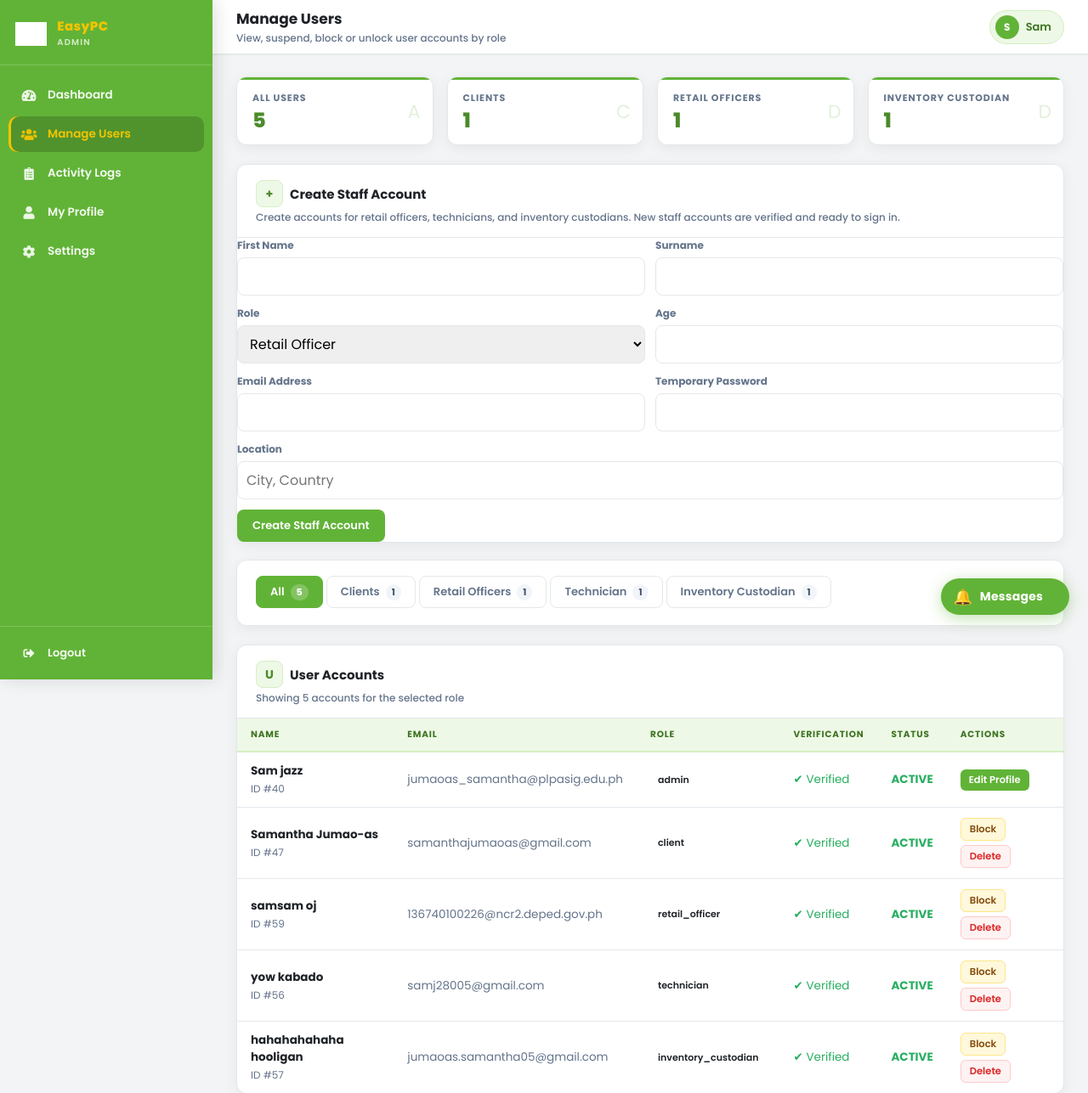
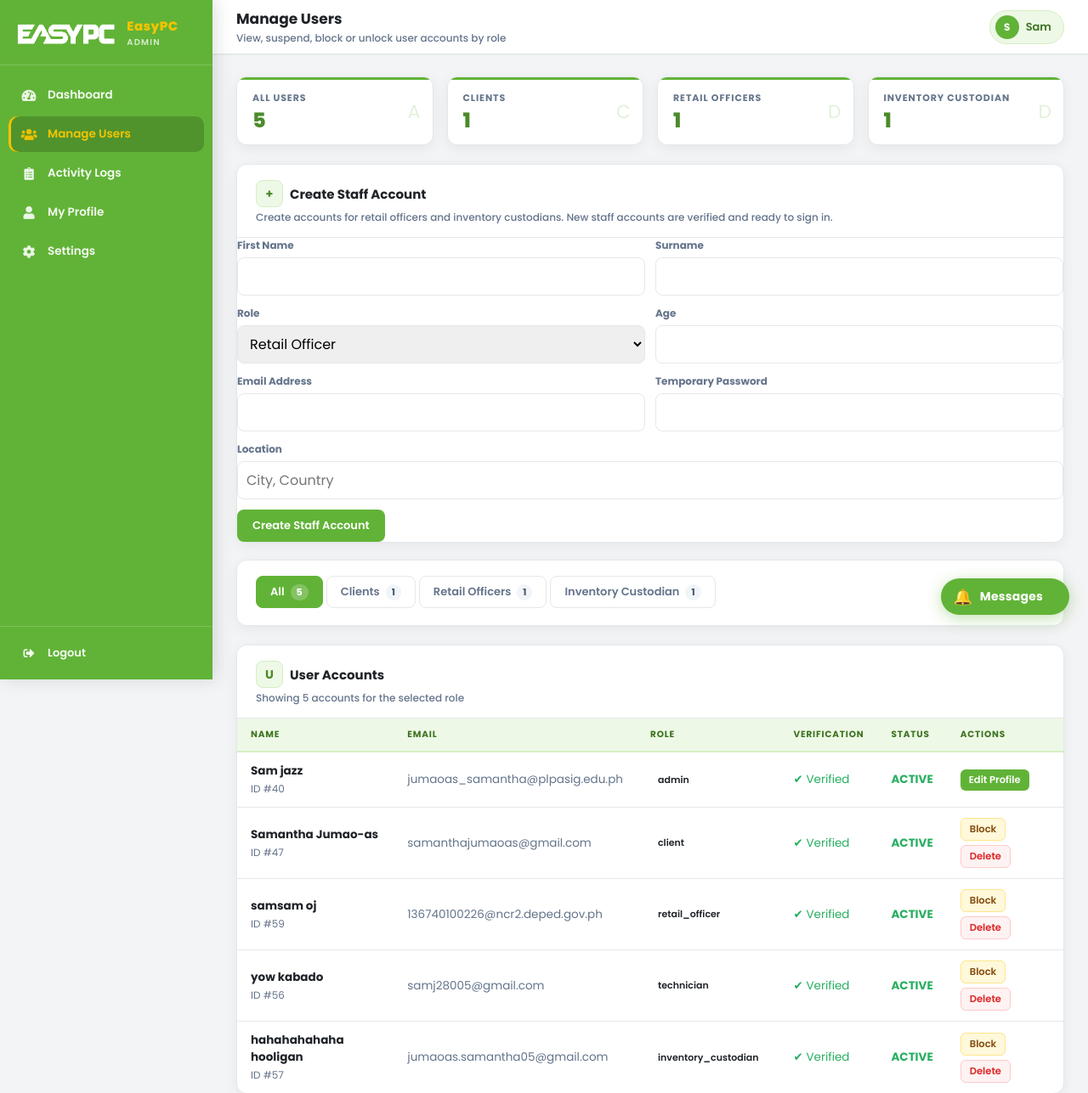
Before and after one commit to samanthajms/TechPrime-AI, a PHP site: page /ADMIN/manage_users.php in a window 1280 px wide. Shown: the top 1287 px of the page at 85% size. Run offline with PHP 8.4, Linux system fonts and the light colour scheme; a user stored in the database is signed in; data comes from the database, SQL or seed files in the repository; tables that the repository leaves empty hold one stand-in row (values such as "Sample post"); grey boxes are pictures that could not be loaded.

Commit message:
CHANGES
Logo Fix; Remove Technician

```diff
--- a/TechPrime-AI/ADMIN/admin_profile.php
+++ b/TechPrime-AI/ADMIN/admin_profile.php
@@ -103,7 +103,7 @@ $adminInitials = strtoupper(substr($admin['name'] ?? 'A', 0, 1));
 
 <div class="sidebar">
     <div class="sidebar-brand">
-        <img src="../assets/easypc-logo-transparent.png" alt="EasyPC" class="ep-logo-img brand-logo">
+        <img src="../assets/logo.png" alt="EasyPC" class="ep-logo-img brand-logo">
         <div>
             <div class="brand-text">EasyPC</div>
             <div class="brand-sub">Admin</div>
--- a/TechPrime-AI/ADMIN/admin_settings.php
+++ b/TechPrime-AI/ADMIN/admin_settings.php
@@ -163,7 +163,7 @@ $adminInitials = strtoupper(substr($_SESSION['name'] ?? 'A', 0, 1));
 
 <div class="sidebar">
     <div class="sidebar-brand">
-        <img src="../assets/easypc-logo-transparent.png" alt="EasyPC" class="ep-logo-img brand-logo">
+        <img src="../assets/logo.png" alt="EasyPC" class="ep-logo-img brand-logo">
         <div>
             <div class="brand-text">EasyPC</div>
             <div class="brand-sub">Admin</div>
--- a/TechPrime-AI/ADMIN/manage_users.php
+++ b/TechPrime-AI/ADMIN/manage_users.php
@@ -10,7 +10,6 @@ checkRole('admin');
 $admin_id = (int)$_SESSION['user_id'];
 $staffRoles = [
     'retail_officer' => 'Retail Officer',
-    'technician' => 'Technician',
     'inventory_custodian' => 'Inventory Custodian',
 ];
 
@@ -109,7 +108,6 @@ $all_users     = $db->query("SELECT u.*, la.reason as lock_reason, la.locked_at
 $clients       = $db->query("SELECT u.*, la.reason as lock_reason, la.locked_at FROM users u LEFT JOIN locked_accounts la ON la.user_id = u.id WHERE u.role='client' ORDER BY u.name ASC");
 $admins        = $db->query("SELECT u.*, la.reason as lock_reason, la.locked_at FROM users u LEFT JOIN locked_accounts la ON la.user_id = u.id WHERE u.role='admin' ORDER BY u.name ASC");
 $retail_officers        = $db->query("SELECT u.*, la.reason as lock_reason, la.locked_at FROM users u LEFT JOIN locked_accounts la ON la.user_id = u.id WHERE u.role='retail_officer' ORDER BY u.name ASC");
-$technicians        = $db->query("SELECT u.*, la.reason as lock_reason, la.locked_at FROM users u LEFT JOIN locked_accounts la ON la.user_id = u.id WHERE u.role='technician' ORDER BY u.name ASC");
 $inventory_custodians        = $db->query("SELECT u.*, la.reason as lock_reason, la.locked_at FROM users u LEFT JOIN locked_accounts la ON la.user_id = u.id WHERE u.role='inventory_custodian' ORDER BY u.name ASC");
 
 
@@ -118,14 +116,13 @@ $count_all     = $db->query("SELECT COUNT(*) as c FROM users")->fetch_assoc()['c
 $count_client  = $db->query("SELECT COUNT(*) as c FROM users WHERE role='client'")->fetch_assoc()['c'];
 $count_admin   = $db->query("SELECT COUNT(*) as c FROM users WHERE role='admin'")->fetch_assoc()['c'];
 $count_officer   = $db->query("SELECT COUNT(*) as c FROM users WHERE role='retail_officer'")->fetch_assoc()['c'];
-$count_technician   = $db->query("SELECT COUNT(*) as c FROM users WHERE role='technician'")->fetch_assoc()['c'];
 $count_custodian   = $db->query("SELECT COUNT(*) as c FROM users WHERE role='inventory_custodian'")->fetch_assoc()['c'];
 
 
 $adminInitials = strtoupper(substr($_SESSION['name'] ?? 'A', 0, 1));
 $csrf = generateCsrfToken();
 $active_tab = $_GET['tab'] ?? 'all';
-$valid_tabs = ['all', 'client', 'admin', 'retail_officer', 'technician', 'inventory_custodian'];
+$valid_tabs = ['all', 'client', 'admin', 'retail_officer', 'inventory_custodian'];
 if (!in_array($active_tab, $valid_tabs, true)) {
     $active_tab = 'all';
 }
@@ -141,7 +138,6 @@ $user_rows = [
     'client'  => fetchToArray($clients),
     'admin'   => fetchToArray($admins),
     'retail_officer' => fetchToArray($retail_officers),
-    'technician' => fetchToArray($technicians),
     'inventory_custodian' => fetchToArray($inventory_custodians),
 
 ];
@@ -469,7 +465,7 @@ $users = $user_rows[$active_tab];
 
 <div class="sidebar">
     <div class="sidebar-brand">
-        <img src="../assets/easypc-logo-transparent.png" alt="EasyPC" class="ep-logo-img brand-logo">
+        <img src="../assets/logo.png" alt="EasyPC" class="ep-logo-img brand-logo">
         <div>
             <div class="brand-text">EasyPC</div>
             <div class="brand-sub">Admin</div>
@@ -530,7 +526,7 @@ $users = $user_rows[$active_tab];
             <div class="card-header">
                 <div>
                     <h3><span class="card-icon">+</span> Create Staff Account</h3>
-                    <div class="card-subtitle">Create accounts for retail officers, technicians, and inventory custodians. New staff accounts are verified and ready to sign in.</div>
+                    <div class="card-subtitle">Create accounts for retail officers and inventory custodians. New staff accounts are verified and ready to sign in.</div>
                 </div>
             </div>
             <form method="post" class="staff-create-grid">
@@ -579,7 +575,6 @@ $users = $user_rows[$active_tab];
                 <a class="tab-btn <?php echo $active_tab === 'all' ? 'active' : ''; ?>" href="manage_users.php?tab=all">All <span class="tab-count"><?php echo (int)$count_all; ?></span></a>
                 <a class="tab-btn <?php echo $active_tab === 'client' ? 'active' : ''; ?>" href="manage_users.php?tab=client">Clients <span class="tab-count"><?php echo (int)$count_client; ?></span></a>
                 <a class="tab-btn <?php echo $active_tab === 'retail_officer' ? 'active' : ''; ?>" href="manage_users.php?tab=retail_officer">Retail Officers <span class="tab-count"><?php echo (int)$count_officer; ?></span></a>
-                <a class="tab-btn <?php echo $active_tab === 'technician' ? 'active' : ''; ?>" href="manage_users.php?tab=technician">Technician <span class="tab-count"><?php echo (int)$count_technician; ?></span></a>
                 <a class="tab-btn <?php echo $active_tab === 'inventory_custodian' ? 'active' : ''; ?>" href="manage_users.php?tab=inventory_custodian">Inventory Custodian <span class="tab-count"><?php echo (int)$count_custodian; ?></span></a>
             </div>
         </div>
--- a/TechPrime-AI/includes/staff_layout.php
+++ b/TechPrime-AI/includes/staff_layout.php
@@ -71,7 +71,7 @@ if (!function_exists('staff_logo_href')) {
     {
         $scriptDir = str_replace('\\', '/', dirname($_SERVER['SCRIPT_NAME'] ?? ''));
         if (preg_match('#/(ADMIN|RETAIL|INVENTORY|courier)$#', $scriptDir)) {
-            return '../assets/easypc-logo-transparent.png';
+            return '../assets/logo.png';
         }
         return 'assets/easypc-logo-transparent.png';
     }
```
